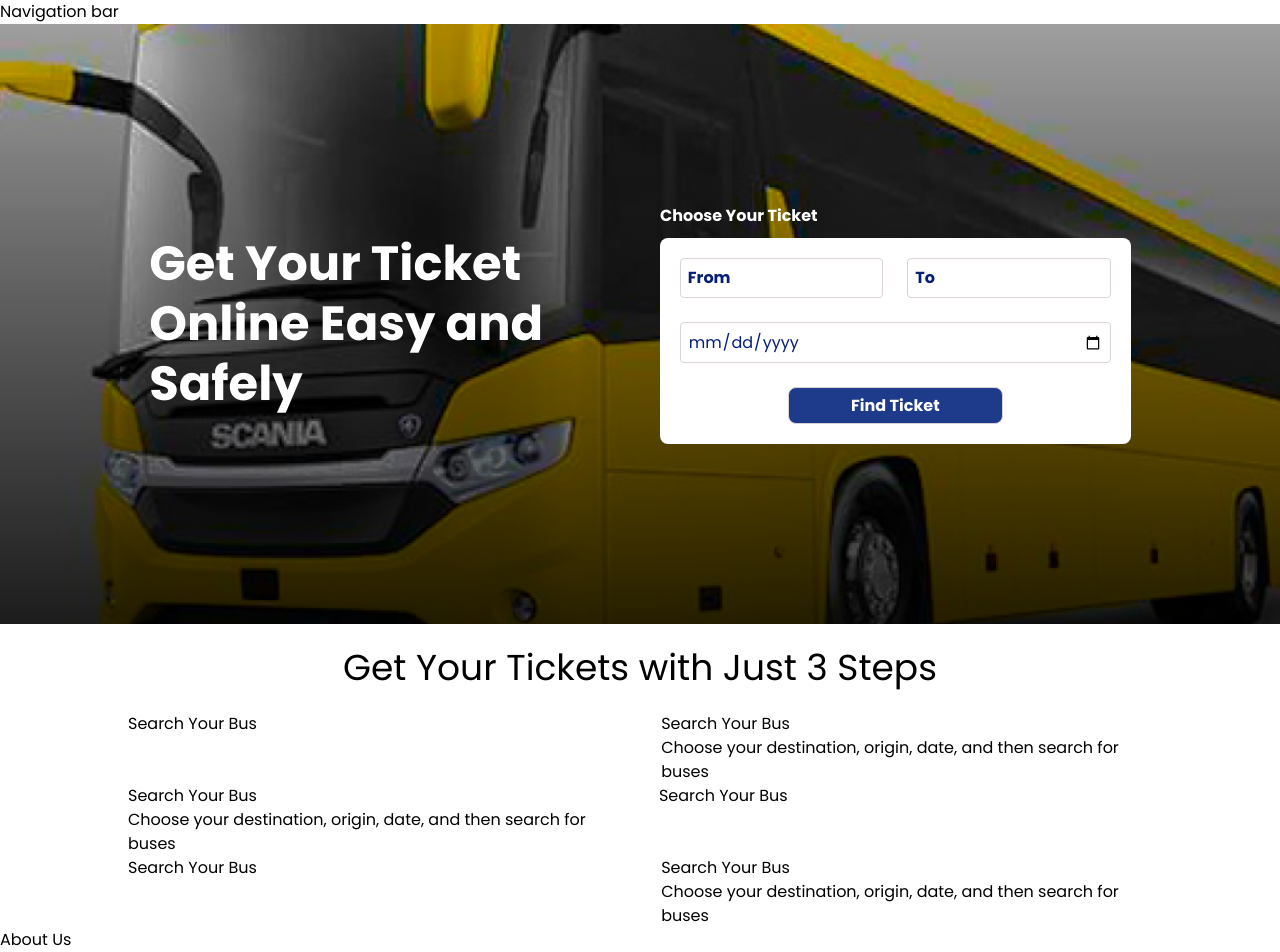
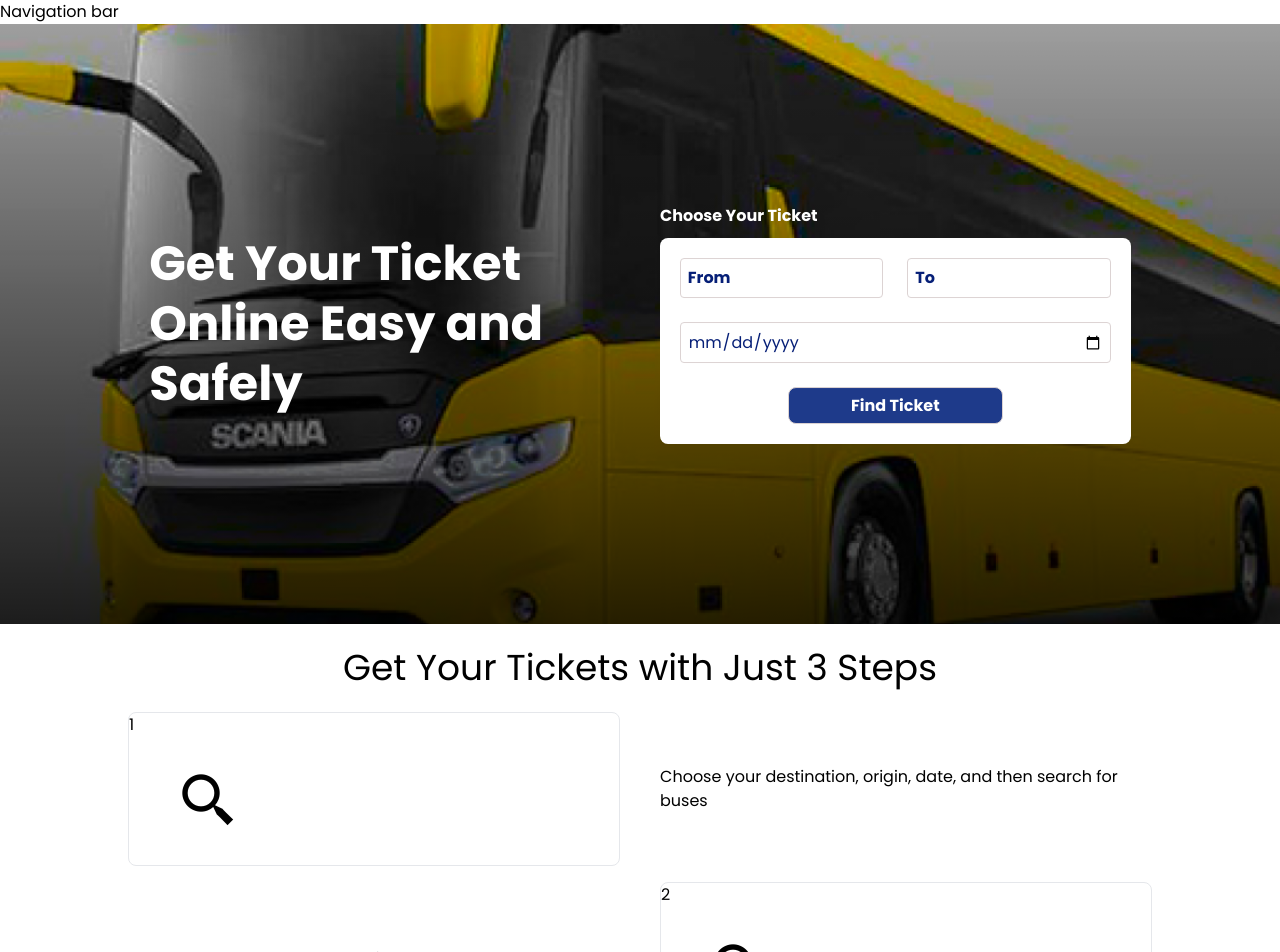
Before and after one commit to Patrickodida/KwataBus-App, a React (Vite) app: page / in a window 1280 px wide. Shown: the top 952 px of the page. Built offline with nearby package versions, Linux system fonts and the light colour scheme.

Commit message:
Add Styles to the ticket steps section

```diff
--- a/src/App.css
+++ b/src/App.css
@@ -90,3 +90,20 @@ input[type="date"]::placeholder{
     font-weight: 700;
     color: rgb(6, 31, 119);
 }
+
+/* Ticket steps section */
+.card{
+    margin-bottom: 1em;
+}
+.icon{
+    font-size: 4rem;
+    padding: 0.5em 0.75em;
+}
+
+.icons-container{
+    width: 50%;
+}
+
+.text-container{
+    width: 50%;
+}
--- a/src/components/TicketSteps.jsx
+++ b/src/components/TicketSteps.jsx
@@ -5,38 +5,38 @@ function TicketSteps(){
         <div>
             <section className="w-4/5 max-w-screen-xl m-auto">
         <h2 className="text-4xl text-center my-6">Get Your Tickets with Just 3 Steps</h2>
-        <div className="card flex justify-center gap-10  ">
-          <div className="w-2/4">
-            <h3>Search Your Bus</h3>
+        <div className="card flex justify-between items-center gap-10  ">
+          <div className="icons-container border rounded-lg">
+            <h4>1</h4>
+            <i class='bx bx-search-alt-2 icon'></i>
           </div>
-          <div>
-            <h3>Search Your Bus</h3>
+          <div className="text-container w-2/4">
             <p>
               Choose your destination, origin, date, and then search for buses
             </p>
           </div>
         </div>
 
-        <div className="card flex justify-content gap-10  ">
-          <div>
-            <h3>Search Your Bus</h3>
+        <div className="card flex justify-between items-center gap-10  ">
+          <div className="text-container w-2/4">
             <p>
-              Choose your destination, origin, date, and then search for buses
+              Select a seat and make a booking
             </p>
           </div>
-          <div className="w-2/4">
-            <h3>Search Your Bus</h3>
+          <div className="icons-container border rounded-lg">
+            <h4>2</h4>
+            <i class='bx bx-search-alt-2 icon'></i>
           </div>
         </div>
 
-        <div className="card flex justify-content gap-10  ">
-          <div className="w-2/4">
-            <h3>Search Your Bus</h3>
+        <div className="card flex justify-between items-center gap-10  ">
+          <div className="icons-container border rounded-lg">
+            <h4>3</h4>
+            <i class='bx bx-search-alt-2 icon'></i>
           </div>
-          <div>
-            <h3>Search Your Bus</h3>
+          <div className="text-container w-2/4">
             <p>
-              Choose your destination, origin, date, and then search for buses
+              Pay for seat using payment options provided
             </p>
           </div>
         </div>
```
